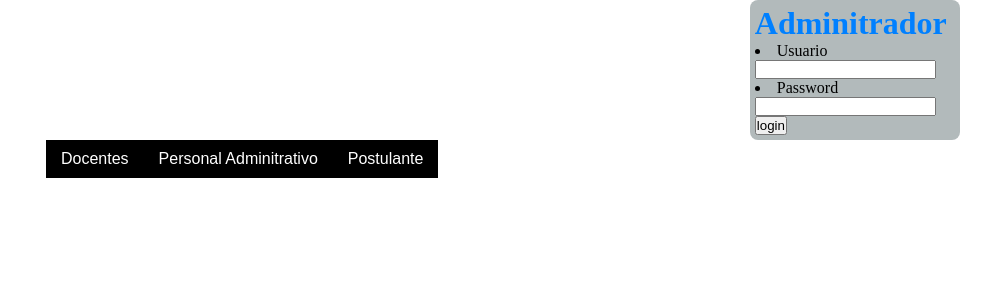
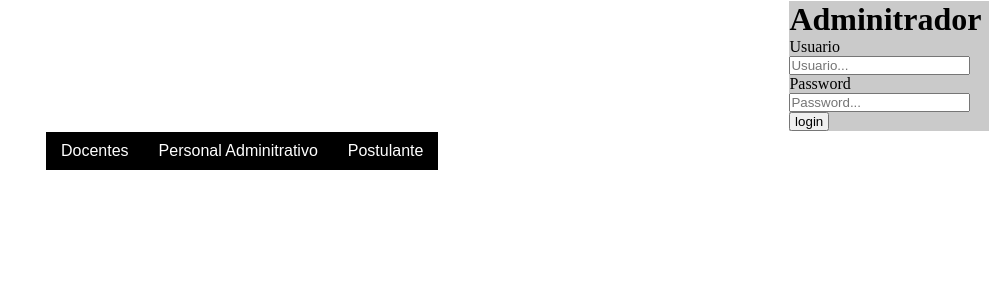
Before and after one commit to skdi/internet, a PHP site: page / in a window 1280 px wide. Shown: the top 300 px of the page, without its empty margins (274-1280 px from the left). Run offline with PHP 8.4, Linux system fonts and the light colour scheme.

Commit message:
Add files via upload

```diff
--- a/index.php
+++ b/index.php
@@ -8,16 +8,24 @@
 		<link rel="stylesheet" href="estilos.css">
 		<style type="text/css">
 			#caja{
-				background:#B2BABB;
+				background:#CACACA;
 				width:200px;
-				border:1px solit white;
-				margin :auto 80%;
-				padding:0.3em;
-				border-radius:8px;
+				border:1px solid white;
+				margin :auto 83%;
+				padding:0em;
+				border-radius:0px;
+			}
+			#registro{
+				background:#CACACA;
+				width:200px;
+				border:1px solid white;
+				margin :auto 83%;
+				padding:0em;
+				border-radius:0px;
 			}
 			h1,h2,h3,h4{
 				front-family:arial;
-				color:#0080ff;
+				color:#000;
 			}
 		</style>
 	</head>
--- a/login.php
+++ b/login.php
@@ -1,11 +1,29 @@
 		<div id="caja">
 		<h1>Adminitrador</h1>
 			<form>
-				<li> Usuario</li>
-				<input type="text" name="nombre"/>
-				<li> Password</li>
-				<input type="password" name="pass"/>
-				<input type="submit" name="boton" value="login"/>
+		<div class="formulario-grupo">
+			<label for="user">Usuario</label><br>
+			<input type="text" name="user" id"user" placeholder="Usuario..."><br>
+		</div>
+		<div>
+			<label for="password">Password</label><br>
+			<input type="password" name="password" id"password" placeholder="Password...">
+		</div>
+				<input type="submit" name="boton" value=" login "/>
 
 			</form>
 		</div>
+		<style type="text/css">
+			#caja{
+				background:#CACACA;
+				width:200px;
+				border:1px solid white;
+				margin :auto 83%;
+				padding:0em;
+				border-radius:0px;
+			}
+			h1,h2,h3,h4{
+				front-family:arial;
+				color:#000;
+			}
+		</style>
```
